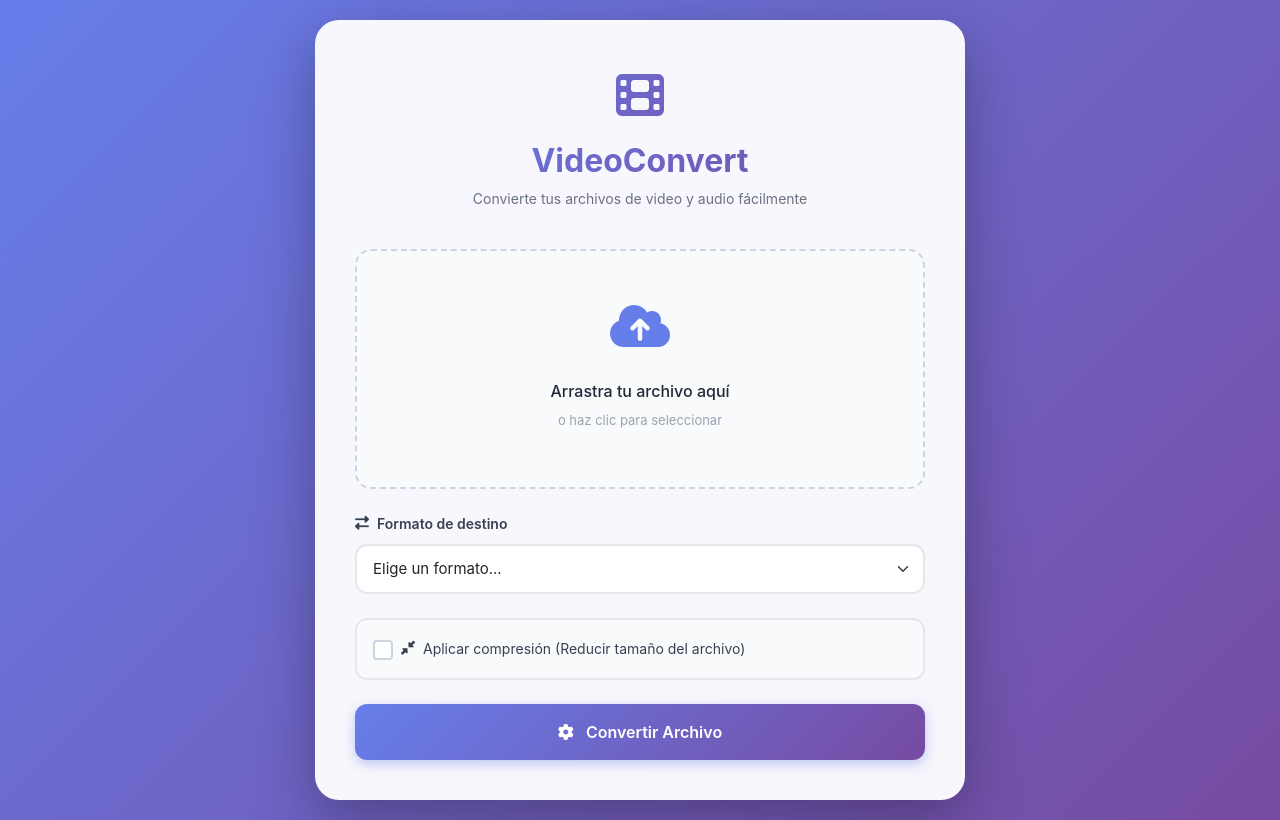
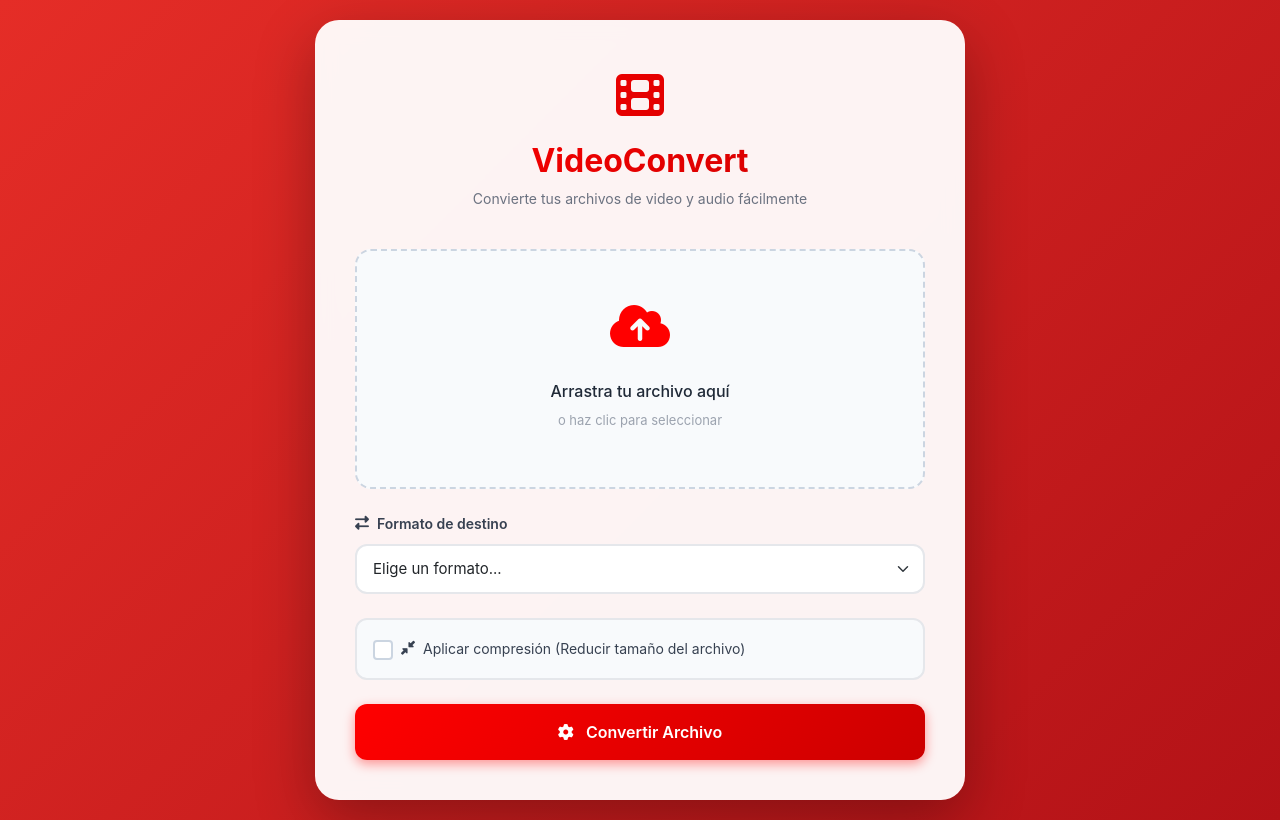
Before and after one commit to Zurichk/VideoConvert, a Flask app: page / in a window 1280 px wide. Run offline with Flask 3, Linux system fonts and the light colour scheme.

Commit message:
Interfaz Rojo Youtube

```diff
--- a/app/templates/index.html
+++ b/app/templates/index.html
@@ -14,7 +14,7 @@
         }
 
         body {
-            background: linear-gradient(135deg, #667eea 0%, #764ba2 100%);
+            background: linear-gradient(135deg, #e52d27 0%, #b31217 100%);
             min-height: 100vh;
             font-family: 'Inter', -apple-system, BlinkMacSystemFont, 'Segoe UI', sans-serif;
             display: flex;
@@ -52,7 +52,7 @@
 
         .logo-icon {
             font-size: 48px;
-            background: linear-gradient(135deg, #667eea 0%, #764ba2 100%);
+            background: linear-gradient(135deg, #FF0000 0%, #CC0000 100%);
             -webkit-background-clip: text;
             -webkit-text-fill-color: transparent;
             margin-bottom: 10px;
@@ -61,7 +61,7 @@
         .header-title {
             font-size: 32px;
             font-weight: 700;
-            background: linear-gradient(135deg, #667eea 0%, #764ba2 100%);
+            background: linear-gradient(135deg, #FF0000 0%, #CC0000 100%);
             -webkit-background-clip: text;
             -webkit-text-fill-color: transparent;
             margin-bottom: 8px;
@@ -90,20 +90,20 @@
         }
 
         .drop-zone:hover {
-            border-color: #667eea;
+            border-color: #FF0000;
             background: #f1f5f9;
             transform: translateY(-2px);
         }
 
         .drop-zone.dragover {
-            border-color: #667eea;
-            background: #eef2ff;
+            border-color: #FF0000;
+            background: #fff5f5;
             transform: scale(1.02);
         }
 
         .upload-icon {
             font-size: 48px;
-            color: #667eea;
+            color: #FF0000;
             margin-bottom: 16px;
         }
 
@@ -132,9 +132,9 @@
         .file-name-display {
             margin-top: 12px;
             padding: 10px;
-            background: #eef2ff;
+            background: #fff5f5;
             border-radius: 8px;
-            color: #667eea;
+            color: #CC0000;
             font-size: 14px;
             font-weight: 500;
             display: none;
@@ -164,8 +164,8 @@
         }
 
         .form-select:focus {
-            border-color: #667eea;
-            box-shadow: 0 0 0 4px rgba(102, 126, 234, 0.1);
+            border-color: #FF0000;
+            box-shadow: 0 0 0 4px rgba(255, 0, 0, 0.1);
             outline: none;
         }
 
@@ -190,8 +190,8 @@
         }
 
         .form-check-input:checked {
-            background-color: #667eea;
-            border-color: #667eea;
+            background-color: #FF0000;
+            border-color: #FF0000;
         }
 
         .form-check-label {
@@ -211,16 +211,16 @@
             font-weight: 600;
             border: none;
             border-radius: 12px;
-            background: linear-gradient(135deg, #667eea 0%, #764ba2 100%);
+            background: linear-gradient(135deg, #FF0000 0%, #CC0000 100%);
             color: white;
             cursor: pointer;
             transition: all 0.3s ease;
-            box-shadow: 0 4px 12px rgba(102, 126, 234, 0.4);
+            box-shadow: 0 4px 12px rgba(255, 0, 0, 0.4);
         }
 
         .btn-convert:hover {
             transform: translateY(-2px);
-            box-shadow: 0 8px 20px rgba(102, 126, 234, 0.5);
+            box-shadow: 0 8px 20px rgba(255, 0, 0, 0.5);
         }
 
         .btn-convert:active {
@@ -308,7 +308,7 @@
         }
 
         .link-secondary:hover {
-            color: #667eea;
+            color: #FF0000;
         }
 
         /* Loading overlay */
@@ -350,7 +350,7 @@
             height: 80px;
             margin: 0 auto 20px;
             border: 6px solid rgba(255, 255, 255, 0.2);
-            border-top: 6px solid #667eea;
+            border-top: 6px solid #FF0000;
             border-radius: 50%;
             animation: spin 1s linear infinite;
         }
@@ -383,7 +383,7 @@
 
         .progress-bar {
             height: 100%;
-            background: linear-gradient(90deg, #667eea 0%, #764ba2 50%, #667eea 100%);
+            background: linear-gradient(90deg, #FF0000 0%, #CC0000 50%, #FF0000 100%);
             background-size: 200% 100%;
             border-radius: 10px;
             animation: progressAnimation 2s ease-in-out infinite;
```
